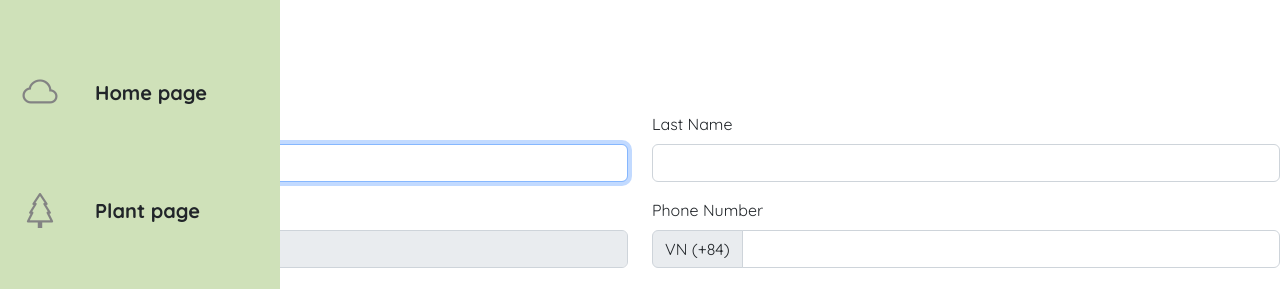
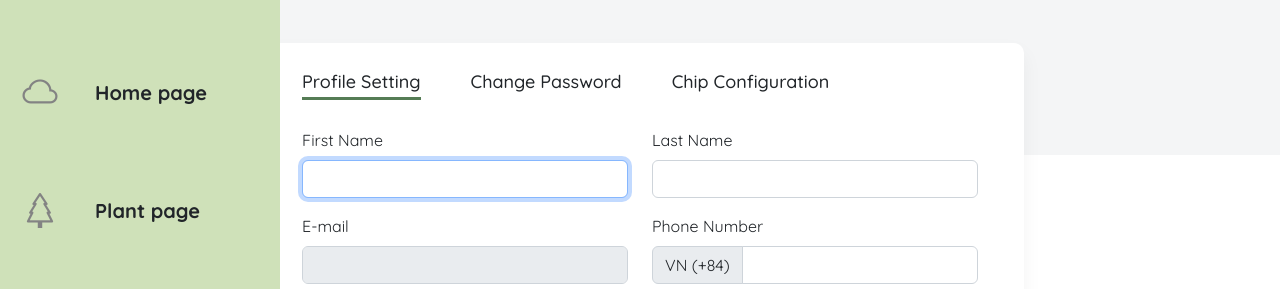
Before and after one commit to hnmhuy/iGreenGuard, a plain HTML site: page html/profile.html in a window 1280 px wide. Shown: the part 165-454 px from the top of the page. Drawn offline with nearby package versions, Linux system fonts and the light colour scheme; some packages are replaced by stand-ins of ours; no server answers; a script that the page names is missing.

Commit message:
profile css

```diff
--- a/css/mainstyle.css
+++ b/css/mainstyle.css
@@ -50,9 +50,75 @@
   padding: 10px;
 }
 
+.main-container-profile {
+  background-color: #fff;
+  width: 100vw;
+  height: 100vh;
+  display: flex;
+}
 
 .bi-list {
   display: none;
+}
+
+.background-before {
+  position: relative;
+  height: 40vh;
+  width: 100vw;
+  background-color: #f4f5f6;
+}
+
+.content {
+  position: absolute;
+  transform: translate(-50%, -50%);
+  left: 50%;
+  top: 45%;
+  width: 60%;
+  height: 70%;
+}
+
+.data {
+  padding: 1% 6%;
+  background-color: #fff;
+  border-radius: 10px;
+  box-shadow: 0 10px 20px 0 rgba(0, 0, 0, 0.05);
+  height: 100%;
+}
+
+.tab-titles {
+  display: flex;
+  margin: 20px 0 20px;
+}
+
+.tab-links {
+  margin-right: 50px;
+  font-size: 18px;
+  font-weight: 500;
+  cursor: pointer;
+  position: relative;
+}
+
+.tab-links::after {
+  content: "";
+  width: 0;
+  height: 3px;
+  background-color: #557c55;
+  position: absolute;
+  left: 0;
+  bottom: -8px;
+  transition: 0.5s;
+}
+
+.tab-links.active-link::after {
+  width: 100%;
+}
+
+.tab-contents {
+  display: none;
+}
+
+.tab-contents.active-tab {
+  display: block;
 }
 
 /* ========== 1.1. Nav bar ============ */
@@ -949,4 +1015,20 @@ input[type="number"] {
   #target .target-slider {
     gap: 10px;
   }
+  .data {
+    height: fit-content;
+    padding-bottom: 5%;
+  }
+  .te {
+    display: none;
+  }
+  .profile-title {
+    margin: 10px;
+  }
+  .content {
+    width: 90%;
+  }
+  .div-title {
+    margin-bottom: 2rem;
+  }
 }
```
